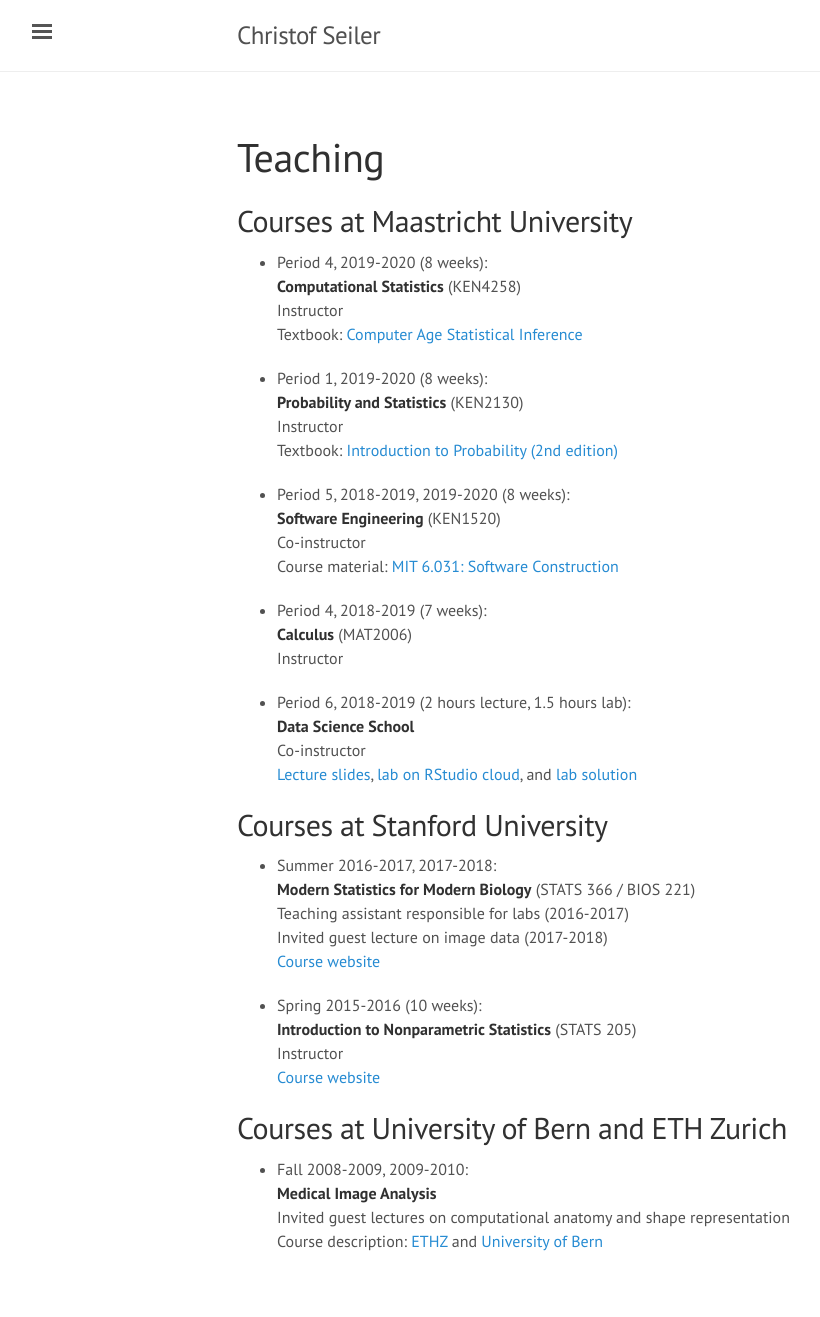
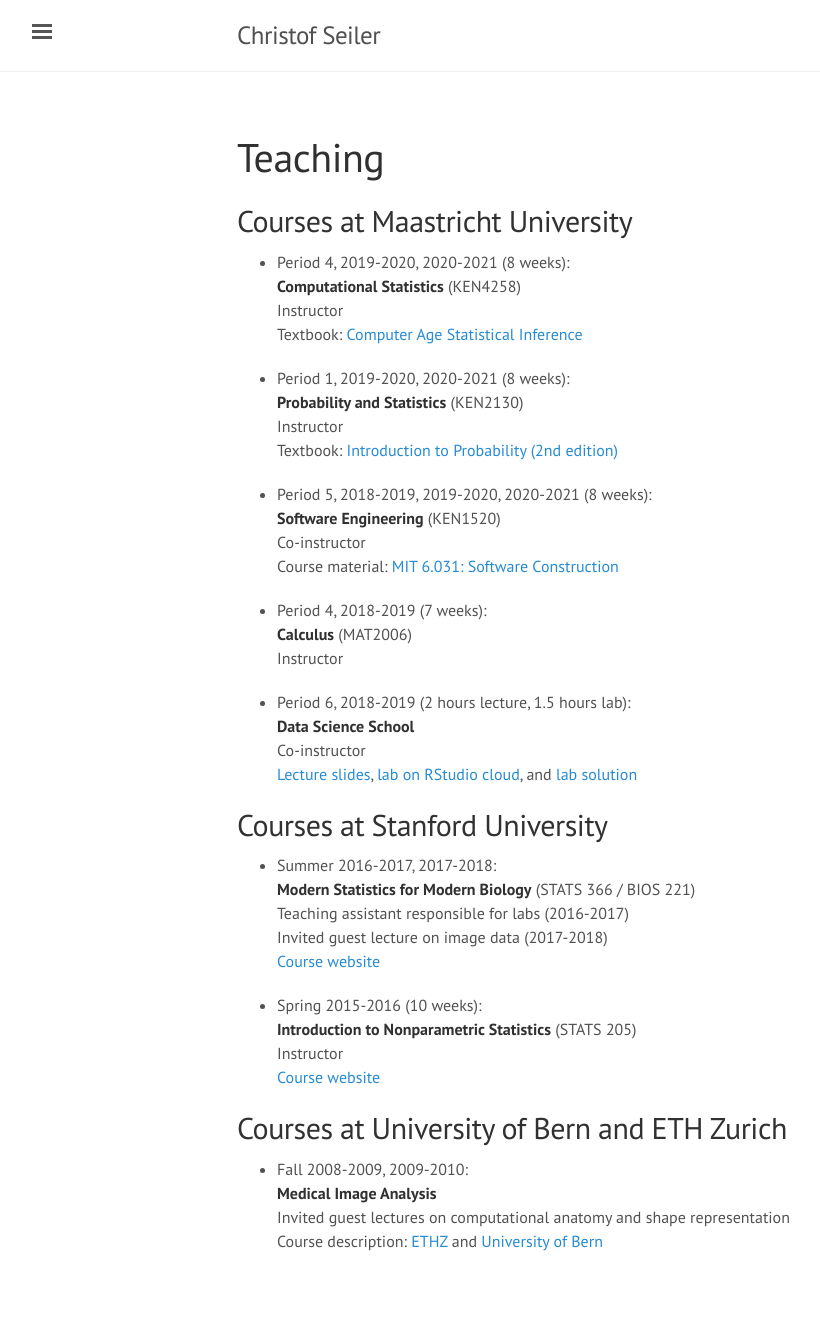
Before and after one commit to ChristofSeiler/ChristofSeiler.github.io, a Jekyll site: the page built from teaching.md, in a window 1280 px wide. Shown: the whole page, without its empty margins (3-823 px from the left). Built offline with Jekyll 4.4.1, drawn with Linux system fonts in a browser that asks for light colours.

Commit message:
update years

```diff
--- a/teaching.md
+++ b/teaching.md
@@ -5,17 +5,17 @@
 
 ## Courses at Maastricht University
 
-* Period 4, 2019-2020 (8 weeks): <br>
+* Period 4, 2019-2020, 2020-2021 (8 weeks): <br>
 **Computational Statistics** (KEN4258) <br>
 Instructor <br>
 Textbook: [Computer Age Statistical Inference](https://web.stanford.edu/~hastie/CASI/)
 
-* Period 1, 2019-2020 (8 weeks): <br>
+* Period 1, 2019-2020, 2020-2021 (8 weeks): <br>
 **Probability and Statistics** (KEN2130) <br>
 Instructor <br>
 Textbook: [Introduction to Probability (2nd edition)](https://drive.google.com/file/d/1VmkAAGOYCTORq1wxSQqy255qLJjTNvBI/view)
 
-* Period 5, 2018-2019, 2019-2020 (8 weeks): <br>
+* Period 5, 2018-2019, 2019-2020, 2020-2021 (8 weeks): <br>
 **Software Engineering** (KEN1520) <br>
 Co-instructor <br>
 Course material: [MIT 6.031: Software Construction](http://web.mit.edu/6.031/)
```
Also changed, not shown: about.md (+1 -1 lines).
